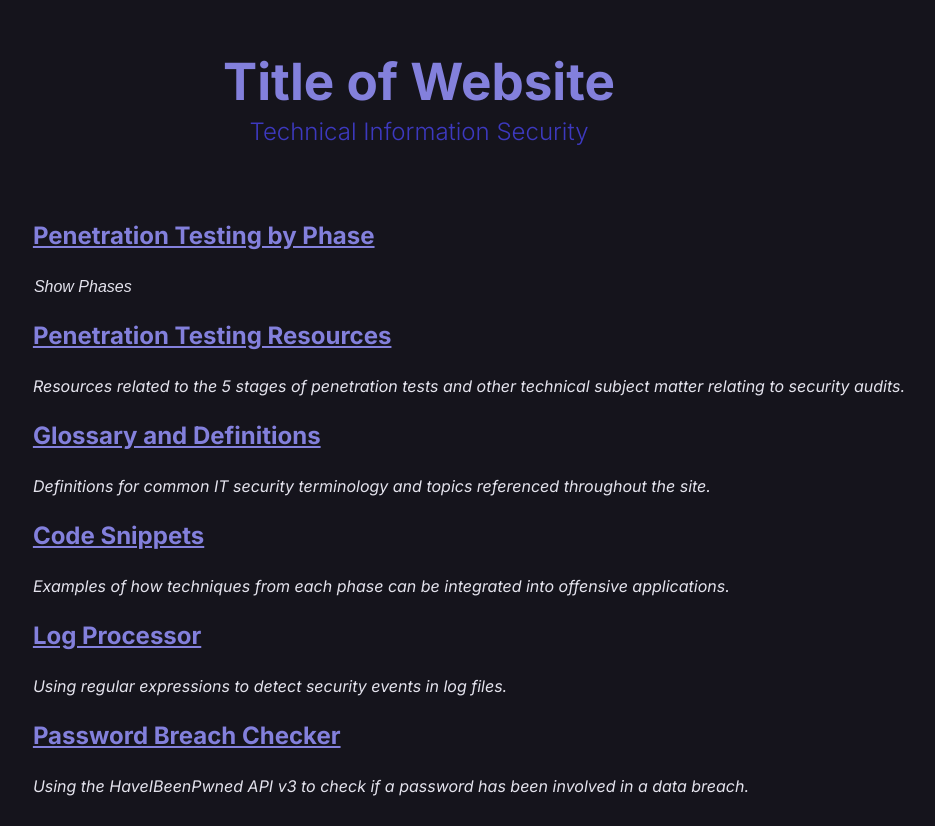
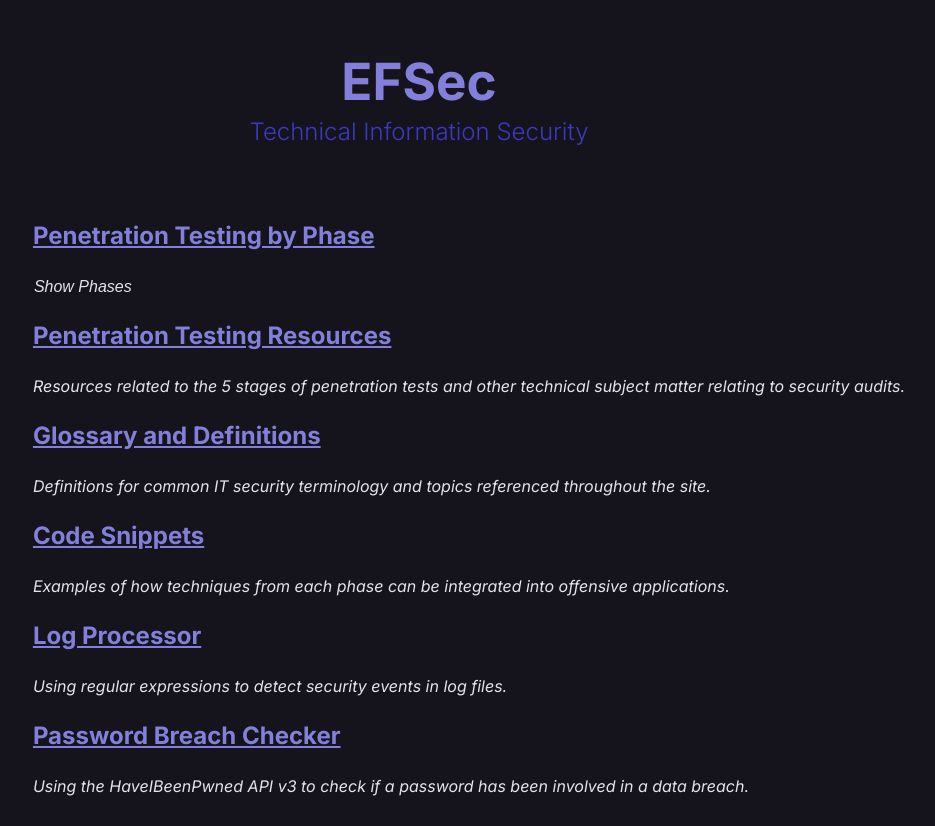
Before and after one commit to ezra-fast/COMP266, a plain HTML site: page index.html in a window 1280 px wide. Shown: the whole page, without its empty margins (221-1156 px from the left). Drawn offline with Linux system fonts and the light colour scheme; no server answers.

Commit message:
changing title

```diff
--- a/index.html
+++ b/index.html
@@ -7,7 +7,7 @@
     <meta name="description" content="The Main Landing Page"/>
     <meta name="viewport" content="width=device-width, initial-scale=1.0"/>          <!-- this is the line that makes appearance depend on the width of the user's device -->
     <meta http-equiv="Content-Type" content="text/html; charset=UTF-8"/>             <!-- setting the encoding -->
-    <title>Website</title>
+    <title>EFSec</title>
 
     <link rel="stylesheet" type="text/css" href="./css/sheet.css" />
 
@@ -20,7 +20,7 @@
         <div class="flexbox-2">
 
             <div class="page-title">
-                <h1><span>Title of Website</span></h1>
+                <h1><span>EFSec</span></h1>
                 <h3 id="index-title">
                     Technical Information Security
                 </h3>
@@ -67,7 +67,7 @@
 
         <div class="flexbox-1">
             <div class="left-menu">
-                <h2 class="left-menu-title">Website.com</h2>
+                <h2 class="left-menu-title">EFSec</h2>
                 <p class="left-menu-title" id="left-menu-sub-heading">
                     <strong>Technical Information Security</strong>
                 </p>
```
